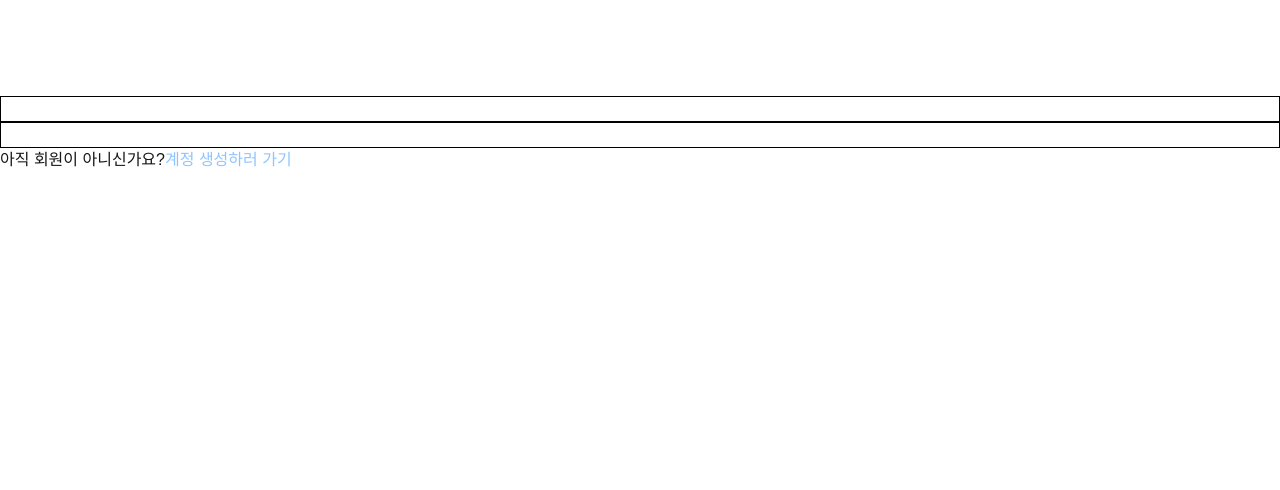
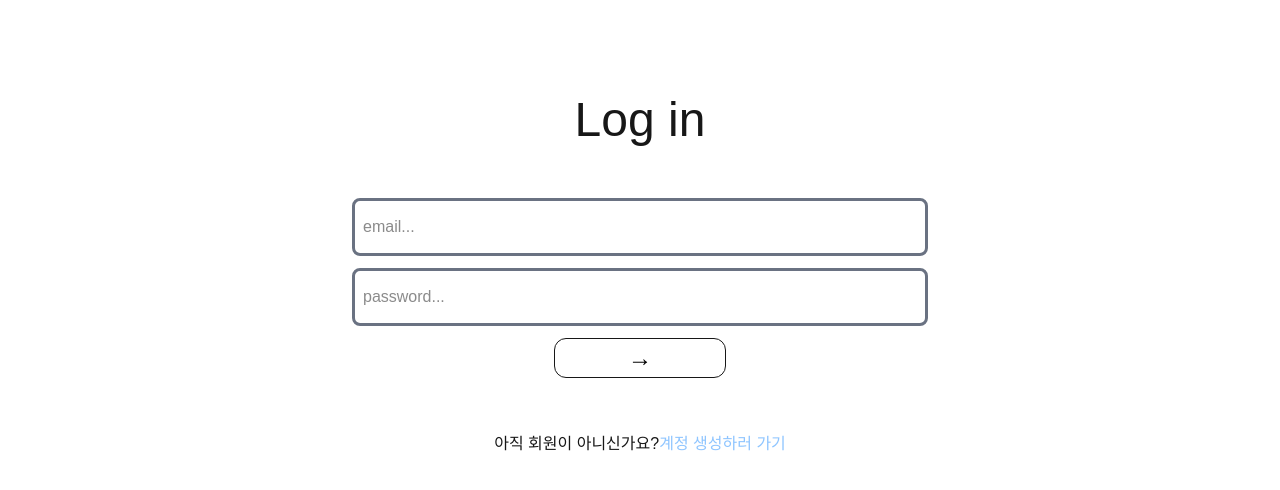
Before and after one commit to Nigihayami-Kohaku-Nushi-With-Chihiro/random-chating-project-frontend, a Next.js app: page /login in a window 1280 px wide. Shown: the top 490 px of the page. Built offline with nearby package versions, Linux system fonts and the light colour scheme.

Commit message:
style: Styling login page

```diff
--- a/src/app/login/page.tsx
+++ b/src/app/login/page.tsx
@@ -29,19 +29,26 @@ const Login: React.FC = () => {
    };
 
    return (
-      <>
-         <form className="flex flex-col" onSubmit={handleLogin}>
+      <div className="flex w-full flex-col items-center gap-12">
+         <p className="text-5xl">Log in</p>
+
+         <form className="flex h-[12rem] w-xl flex-col items-center justify-around" onSubmit={handleLogin}>
             <input
-               className="bg-white border border-black"
+               className="h-3/10 w-full rounded-lg border-3 border-gray-500 p-2"
                type="email"
                value={form.email}
                onChange={(event) => setForm({ ...form, email: event.target.value })}
+               placeholder="email..."
             />
             <input
-               className="bg-white border border-black"
+               className="h-3/10 w-full rounded-lg border-3 border-gray-500 p-2"
                type="password"
                onChange={(event) => setForm({ ...form, password: event.target.value })}
+               placeholder="password..."
             />
+            <button type="submit" className="h-10 w-3/10 cursor-pointer rounded-xl border bg-white">
+               <p className="text-2xl text-black">→</p>
+            </button>
          </form>
 
          <p>
@@ -50,7 +57,7 @@ const Login: React.FC = () => {
                계정 생성하러 가기
             </Link>
          </p>
-      </>
+      </div>
    );
 };
 
```
